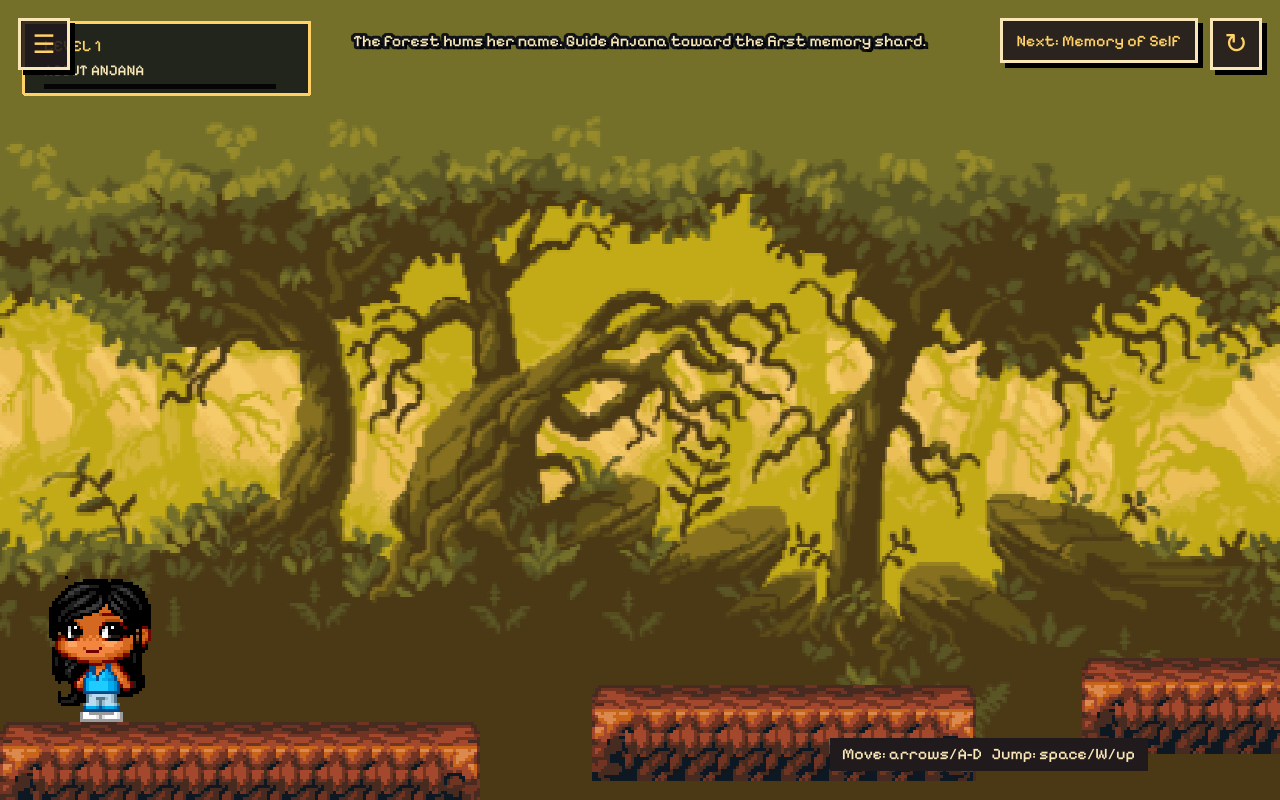
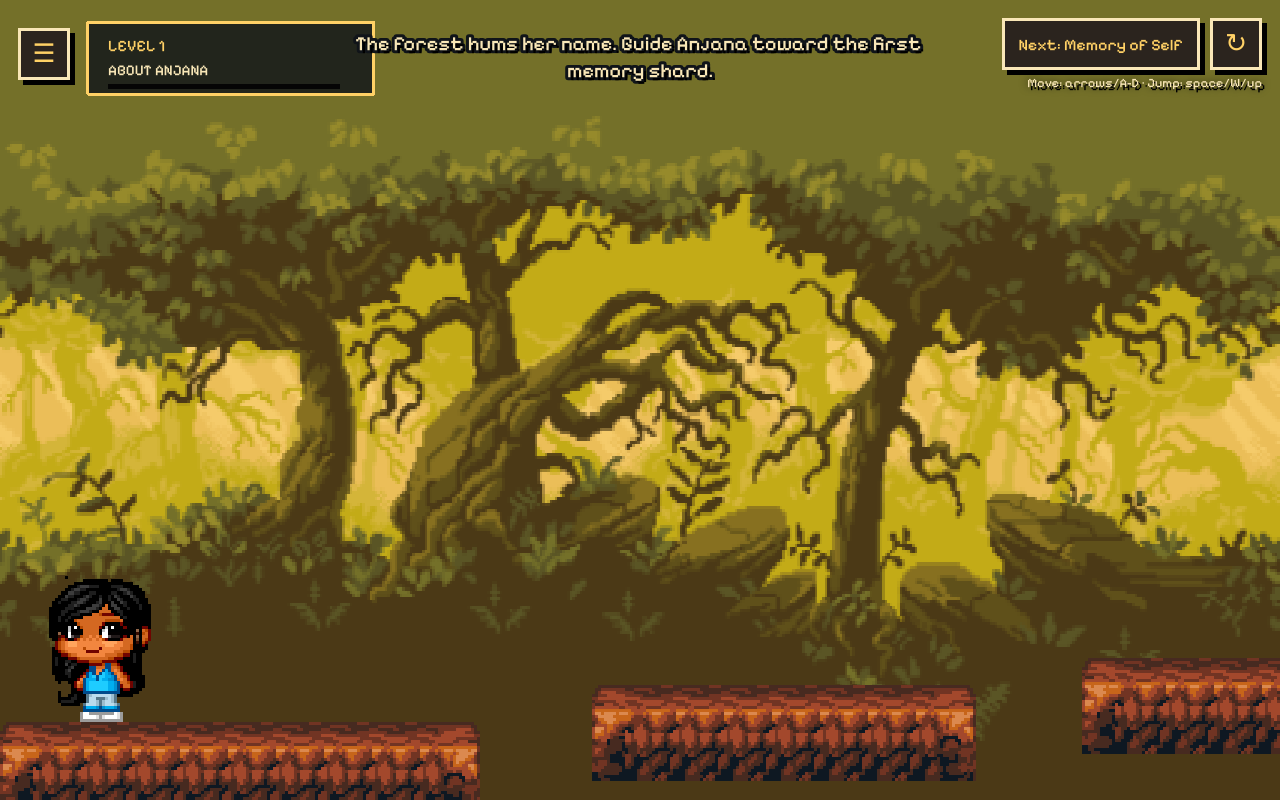
Before and after one commit to anjuvenuDev/landing-page, a React (Vite) app: page / in a window 1280 px wide. Both pictures are taken after a click on the button "Skip". Built offline with nearby package versions, Linux system fonts and the light colour scheme.

Commit message:
Refine game HUD and replay action

```diff
--- a/src/App.tsx
+++ b/src/App.tsx
@@ -213,7 +213,6 @@ function SidePreview({
   onClose,
   allUnlocked,
   onContinue,
-  onFullscreen,
 }: {
   section: PortfolioSection;
   mode: Exclude<AppMode, "intro" | "slides">;
@@ -228,7 +227,6 @@ function SidePreview({
   onClose: () => void;
   allUnlocked: boolean;
   onContinue: () => void;
-  onFullscreen: () => void;
 }) {
   const previewMode = mode === "preview";
   const previousLocked = previousSection && !previousUnlocked;
@@ -239,15 +237,6 @@ function SidePreview({
       <article className="side-preview-panel reward-reveal" key={section.id}>
         <button type="button" className="preview-close" onClick={onClose} aria-label="Close memory view">
           x
-        </button>
-        <button
-          type="button"
-          className="preview-expand"
-          onClick={onFullscreen}
-          aria-label="preview mode"
-          title="preview mode"
-        >
-          ⛶
         </button>
         <div className="side-preview-header">
           <div>
@@ -303,11 +292,11 @@ function SidePreview({
           </button>
           <button type="button" className="continue-button primary" onClick={onContinue}>
             {previewMode
-              ? "Back to game"
+              ? "Play again"
               : mode === "browse"
                 ? "Back to home"
                 : allUnlocked
-                  ? "Back to game"
+                  ? "Play again"
                   : "Continue"}
           </button>
           <button
@@ -338,7 +327,6 @@ function MemoryLog({
   onSelect,
   onReset,
   onHome,
-  onFullscreen,
 }: {
   open: boolean;
   mode: Exclude<AppMode, "intro" | "slides">;
@@ -348,7 +336,6 @@ function MemoryLog({
   onSelect: (sectionId: PortfolioSectionId) => void;
   onReset: () => void;
   onHome: () => void;
-  onFullscreen: () => void;
 }) {
   const browseMode = mode === "browse";
   const previewMode = mode === "preview";
@@ -360,15 +347,6 @@ function MemoryLog({
     >
       <div className="sidebar-header">
         <h2>{browseMode || previewMode ? "All Memories" : "Memory Shards"}</h2>
-        <button
-          type="button"
-          className="icon-button sidebar-preview"
-          onClick={onFullscreen}
-          aria-label="preview mode"
-          title="preview mode"
-        >
-          ⛶
-        </button>
         {browseMode || previewMode ? null : (
           <button type="button" className="icon-button close-log" onClick={onClose} aria-label="Close log">
             ×
@@ -535,11 +513,15 @@ function App() {
   const [logOpen, setLogOpen] = useState(false);
   const [gameRun, setGameRun] = useState(0);
   const [showCompletion, setShowCompletion] = useState(false);
+  const [replayLevelId, setReplayLevelId] = useState<PortfolioSectionId | null>(null);
 
   const currentLevel = useMemo(() => {
     const next = gameLevels.find((level) => !unlocked.includes(level.id));
     return next ?? gameLevels[gameLevels.length - 1];
   }, [unlocked]);
+  const displayedLevel = replayLevelId
+    ? gameLevels.find((level) => level.id === replayLevelId) ?? currentLevel
+    : currentLevel;
   const visibleSections = useMemo(
     () => sections.filter((section) => unlocked.includes(section.id)),
     [unlocked],
@@ -594,6 +576,7 @@ function App() {
     setSelectedId(null);
     setLogOpen(false);
     setShowCompletion(false);
+    setReplayLevelId(null);
     setGameRun((run) => run + 1);
     setMode("game");
   };
@@ -602,6 +585,7 @@ function App() {
     setMode("game");
     setSelectedId(null);
     setShowCompletion(false);
+    setReplayLevelId(null);
   };
 
   const goHome = () => {
@@ -617,6 +601,16 @@ function App() {
     setGameRun((run) => run + 1);
   };
 
+  const replaySelectedLevel = () => {
+    if (!selectedSection) return;
+    setReplayLevelId(selectedSection.id);
+    setSelectedId(null);
+    setLogOpen(false);
+    setShowCompletion(false);
+    setMode("game");
+    setGameRun((run) => run + 1);
+  };
+
   const getFirstVisibleSectionId = () =>
     selectedId && unlocked.includes(selectedId) ? selectedId : unlocked[0] ?? null;
 
@@ -624,6 +618,7 @@ function App() {
     setMode("game");
     setSelectedId(null);
     setLogOpen(false);
+    setReplayLevelId(null);
   };
 
   const enterSlidesMode = () => {
@@ -718,8 +713,8 @@ function App() {
       }
     >
       <MemoryQuestGame
-        key={`${currentLevel.id}-${gameRun}`}
-        level={currentLevel}
+        key={`${displayedLevel.id}-${gameRun}`}
+        level={displayedLevel}
         reducedMotion={false}
         onComplete={unlockSection}
         paused={mode === "browse" || mode === "preview" || mode === "slides"}
@@ -740,6 +735,8 @@ function App() {
         >
           ☰
         </button>
+        <div className="hud-right">
+          <div className="hud-actions">
             <div className="objective-pill">
               {allUnlocked ? "All memories restored" : `Next: ${currentLevel.rewardName}`}
             </div>
@@ -753,6 +750,9 @@ function App() {
               ↻
             </button>
           </div>
+          <div className="controls-hint">Move: arrows/A-D · Jump: space/W/up</div>
+        </div>
+      </div>
 
       {mode !== "slides" ? (
         <MemoryLog
@@ -764,7 +764,6 @@ function App() {
           onSelect={selectFromLog}
           onReset={resetQuest}
           onHome={goHome}
-          onFullscreen={enterSlidesMode}
         />
       ) : null}
 
@@ -807,12 +806,13 @@ function App() {
           allUnlocked={allUnlocked}
           onContinue={
             mode === "preview"
-              ? leavePreviewMode
+              ? replaySelectedLevel
               : mode === "browse"
                 ? goHome
+                : allUnlocked
+                  ? replaySelectedLevel
                   : () => setSelectedId(null)
           }
-          onFullscreen={enterSlidesMode}
         />
       ) : null}
     </main>
--- a/src/game/MemoryQuestGame.tsx
+++ b/src/game/MemoryQuestGame.tsx
@@ -225,13 +225,6 @@ class MemoryQuestScene extends Phaser.Scene {
       Phaser.Input.Keyboard.Key
     >;
 
-    this.add.text(width - 450, height - 62, "Move: arrows/A-D   Jump: space/W/up", {
-      fontFamily: "\"Pixelify Sans\", monospace",
-      fontSize: "16px",
-      color: "#f9e7b7",
-      backgroundColor: "#211a1d",
-      padding: { x: 12, y: 8 },
-    }).setScrollFactor(0).setDepth(80);
   }
 
   update() {
@@ -648,29 +641,32 @@ class MemoryQuestScene extends Phaser.Scene {
 
   private createHud(width: number) {
     const theme = this.currentTheme();
-    const panel = this.add.rectangle(24, 22, 286, 72, 0x101419, 0.82)
+    const panelX = 88;
+    const textX = panelX + 20;
+    const progressX = textX;
+    const panel = this.add.rectangle(panelX, 22, 286, 72, 0x101419, 0.82)
       .setOrigin(0, 0)
       .setScrollFactor(0)
       .setDepth(70);
     panel.setStrokeStyle(3, theme.accent);
 
-    this.add.text(44, 38, `LEVEL ${this.level.level}`, {
+    this.add.text(textX, 38, `LEVEL ${this.level.level}`, {
       fontFamily: "\"Pixelify Sans\", monospace",
       fontSize: "16px",
       color: `#${theme.accent.toString(16).padStart(6, "0")}`,
     }).setScrollFactor(0).setDepth(71);
-    this.add.text(44, 62, this.level.title.toUpperCase(), {
+    this.add.text(textX, 62, this.level.title.toUpperCase(), {
       fontFamily: "\"Pixelify Sans\", monospace",
       fontSize: "15px",
       color: "#f9e7b7",
       wordWrap: { width: 230 },
     }).setScrollFactor(0).setDepth(71);
 
-    this.add.rectangle(44, 84, 232, 5, 0x050505).setOrigin(0, 0).setScrollFactor(0).setDepth(71);
-    this.progressBar = this.add.rectangle(44, 84, 0, 5, theme.accent).setOrigin(0, 0).setScrollFactor(0).setDepth(72);
+    this.add.rectangle(progressX, 84, 232, 5, 0x050505).setOrigin(0, 0).setScrollFactor(0).setDepth(71);
+    this.progressBar = this.add.rectangle(progressX, 84, 0, 5, theme.accent).setOrigin(0, 0).setScrollFactor(0).setDepth(72);
     this.questText = this.add.text(width / 2, 30, this.level.quest, {
       fontFamily: "\"Pixelify Sans\", monospace",
-      fontSize: "16px",
+      fontSize: "20px",
       color: "#f9e7b7",
       align: "center",
       stroke: "#101419",
--- a/src/styles.css
+++ b/src/styles.css
@@ -226,8 +226,7 @@ h2 {
 .treasure:not(:disabled):hover,
 .link-row a:hover,
 .icon-button:hover,
-.preview-close:hover,
-.preview-expand:hover {
+.preview-close:hover {
   transform: translate(-2px, -2px);
   box-shadow: 7px 7px 0 #000;
   border-color: var(--gold);
@@ -344,6 +343,26 @@ h2 {
   display: none;
 }
 
+.hud-right {
+  display: grid;
+  justify-items: end;
+  gap: 7px;
+  margin-left: auto;
+  pointer-events: none;
+}
+
+.hud-actions {
+  display: flex;
+  align-items: stretch;
+  justify-content: flex-end;
+  gap: 10px;
+  pointer-events: none;
+}
+
+.hud-actions > * {
+  pointer-events: auto;
+}
+
 .icon-button,
 .objective-pill,
 .motion-toggle {
@@ -365,15 +384,27 @@ h2 {
 }
 
 .objective-pill {
-  position: absolute;
-  top: 0;
-  right: 64px;
+  position: static;
+  display: flex;
+  align-items: center;
+  justify-content: center;
+  min-height: 52px;
   max-width: min(30vw, 360px);
-  padding: 10px 14px;
+  padding: 8px 14px;
   color: var(--gold);
   font-family: "Pixelify Sans", monospace;
   font-size: clamp(0.82rem, 1.4vw, 1rem);
   text-align: center;
+}
+
+.controls-hint {
+  color: #f9e7b7;
+  font-family: "Pixelify Sans", monospace;
+  font-size: clamp(0.78rem, 1vw, 0.95rem);
+  line-height: 1;
+  text-align: right;
+  text-shadow: 3px 3px 0 #000, 0 0 8px rgba(0, 0, 0, 0.75);
+  pointer-events: none;
 }
 
 .motion-toggle {
@@ -562,25 +593,14 @@ h2 {
   font-size: 1.35rem;
 }
 
-.preview-expand {
-  position: absolute;
-  top: 14px;
-  right: 68px;
-  z-index: 2;
-  width: 46px;
-  height: 46px;
-  border: 3px solid var(--paper);
-  background: #101820;
-  color: var(--gold);
-  box-shadow: 5px 5px 0 #000;
-  font-family: "Pixelify Sans", monospace;
-  font-size: 1.3rem;
-}
-
 .restart-level {
-  margin-left: auto;
+  width: 52px;
+  height: 52px;
+  margin-left: 0;
   flex: 0 0 auto;
-  font-size: 1.75rem;
+  padding: 0;
+  font-size: 1.65rem;
+  line-height: 1;
 }
 
 .reward-reveal {
@@ -1438,6 +1458,10 @@ h2 {
     display: none;
   }
 
+  .controls-hint {
+    display: none;
+  }
+
   .motion-toggle {
     min-height: 46px;
   }
```
Lines whose indentation alone changed are shown as unchanged.
